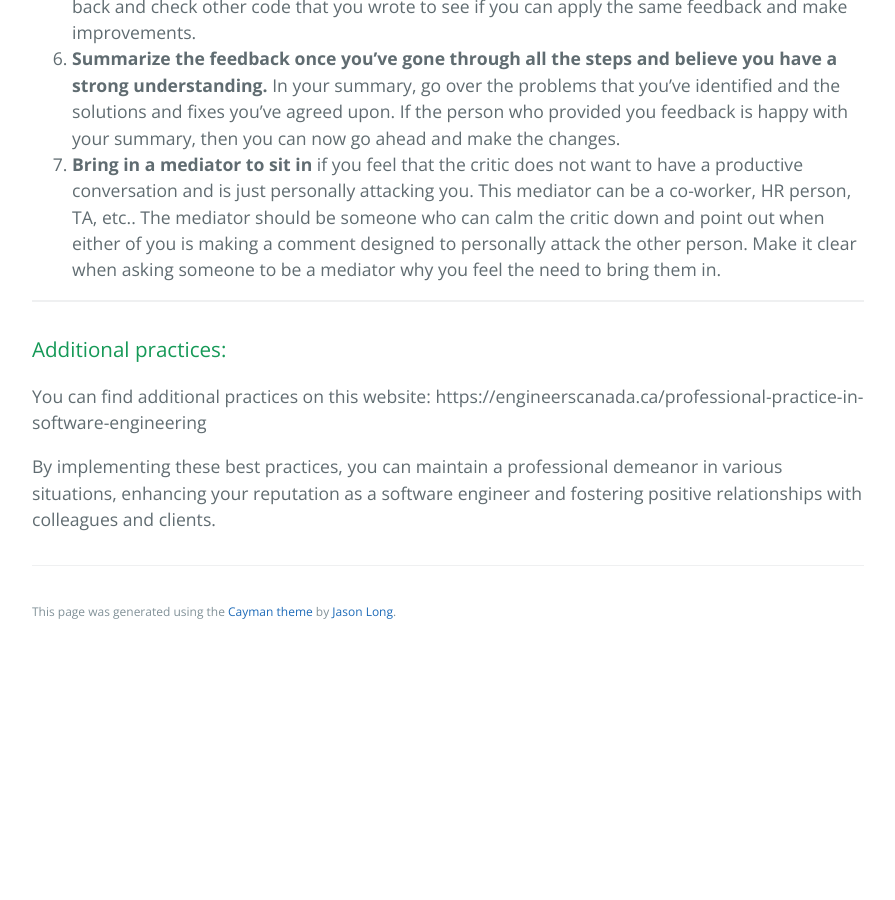
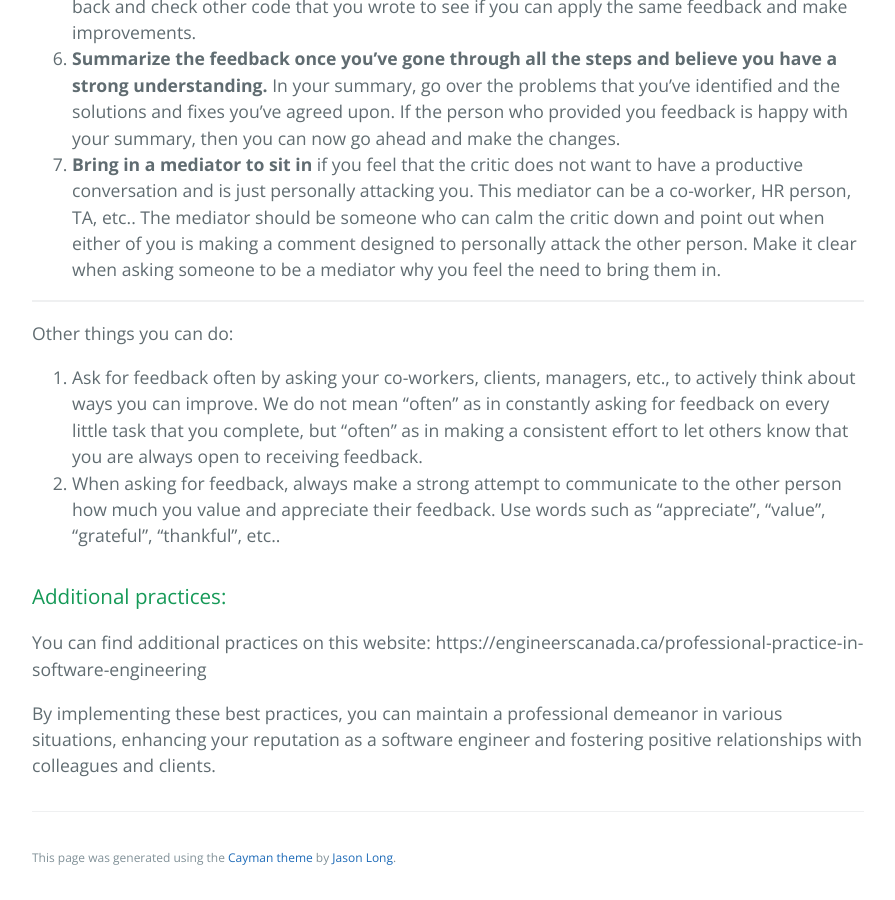
Before and after one commit to learning-software-engineering/learning-software-engineering.github.io, a Jekyll site: the page built from Topics/Professionalism.md, in a window 1280 px wide and 900 px high, scrolled down 4898 px. Shown: the whole window, without its empty margins (192-1087 px from the left). Built offline with Jekyll 4.4.1, drawn with Linux system fonts in a browser that asks for light colours; our own code applies the rules of GitHub Pages for plain Markdown files; before the commit the page ends 5552 px from its top, so only the background shows below that.

Commit message:
Update handling criticism and feedback section in Professionalism.md with a couple of additional advice

```diff
--- a/Topics/Professionalism.md
+++ b/Topics/Professionalism.md
@@ -85,6 +85,10 @@ First, we should ensure our attitudes about criticism and feedback are proper. U
 
 ---
 
+Other things you can do:
+1. Ask for feedback often by asking your co-workers, clients, managers, etc., to actively think about ways you can improve. We do not mean “often” as in constantly asking for feedback on every little task that you complete, but “often” as in making a consistent effort to let others know that you are always open to receiving feedback.
+2. When asking for feedback, always make a strong attempt to communicate to the other person how much you value and appreciate their feedback. Use words such as “appreciate”, “value”, “grateful”, “thankful”, etc..
+
 
 ### Additional practices:
 You can find additional practices on this website: https://engineerscanada.ca/professional-practice-in-software-engineering
```
